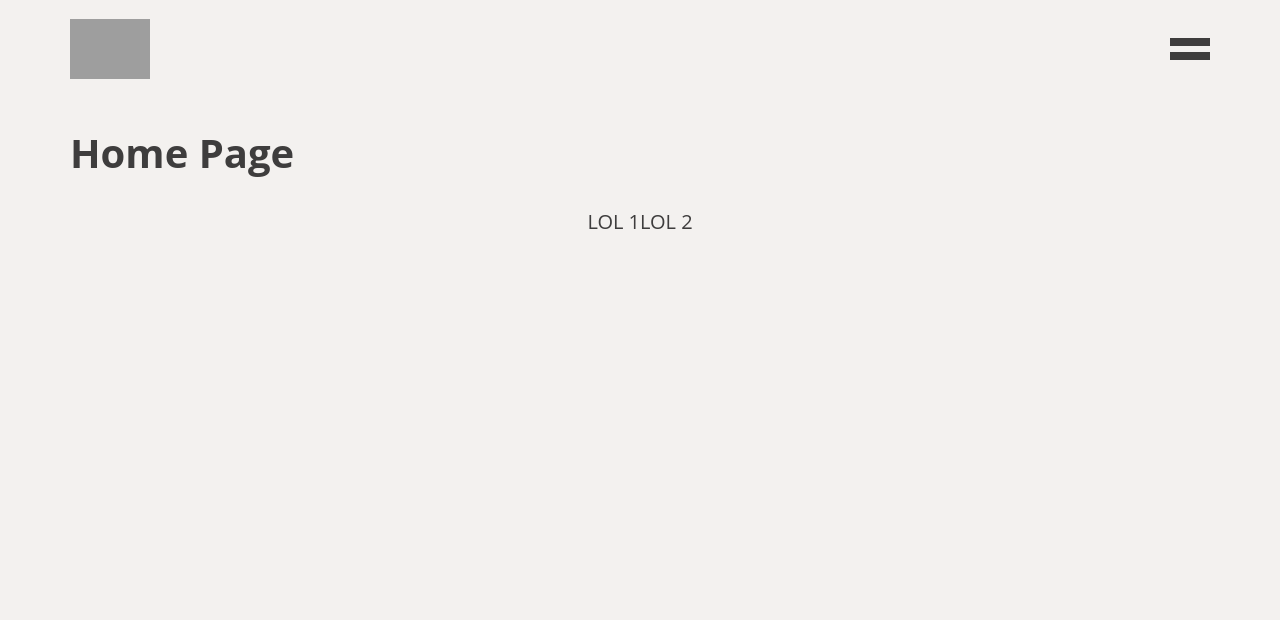
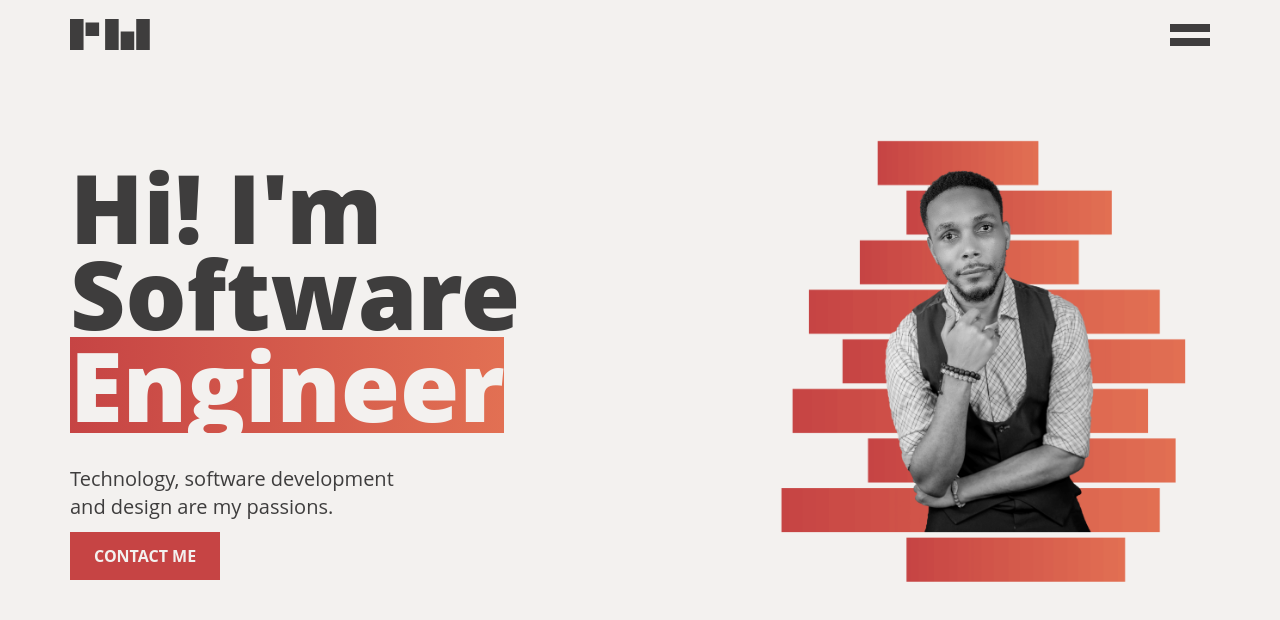
Before and after one commit to Randy-RM/portfolio-assani-beni-randy, a React (Vite) app: page / in a window 1280 px wide. Shown: the top 620 px of the page. Built offline with nearby package versions, Linux system fonts and the light colour scheme; grey boxes are pictures that could not be loaded; a web font is replaced by a local one.

Commit message:
feat : creat spacer component and hero section

```diff
--- a/src/assets/sass/abstracts/_variables.scss
+++ b/src/assets/sass/abstracts/_variables.scss
@@ -22,11 +22,11 @@ $brand-color: #c64444 !default;
 
 /// dark orange color
 /// @type Color
-$orange-color: #ffb56b !default;
+$orange-color: #ffb56b !default; ///
 
 /// Main brand gradient color
 /// @type Color
-$brand-gradient-color: linear-gradient(90deg, #c64444, #ffb56b) !default;
+$brand-gradient-color: linear-gradient(90deg, #c64444, #e27053) !default;
 
 /// Light grey
 /// @type Color
--- a/src/assets/sass/base/_helpers.scss
+++ b/src/assets/sass/base/_helpers.scss
@@ -1,3 +1,5 @@
+@use "sass:map";
+
 // -----------------------------------------------------------------------------
 // This file contains CSS helper classes.
 // -----------------------------------------------------------------------------
@@ -53,3 +55,9 @@
   position: absolute;
   width: 1px;
 }
+
+@media (max-width: map.get($breakpoints, "tablet")) {
+  .hide-bloc-on-mobile {
+    display: none;
+  }
+}
--- a/src/assets/sass/base/_typography.scss
+++ b/src/assets/sass/base/_typography.scss
@@ -1,3 +1,5 @@
+@use "sass:map";
+
 /**
  * Basic typography style for copy text
  */
@@ -49,28 +51,33 @@ body {
   color: $light-grey;
 }
 
-.font-mid-grey {
+.font-mid-grey-color {
   color: $mid-grey;
 }
 
 .font-brand-gradient-color {
   @include gradient-text(0deg, $brand-color, $orange-color);
-  font-size: 8.813rem;
 }
 
 /*----font size----*/
-h2 {
-  font-size: 3.813rem;
+.font-big-hero {
+  font-size: 6rem;
+  line-height: 0.9;
+  margin: 2rem 0;
 }
 
-@media (max-width: 1024px) {
-  h2 {
+@media (max-width: map.get($breakpoints, "tablet")) {
+  .text-center-on-mobile {
+    text-align: center;
+  }
+
+  .font-big-hero {
+    font-size: 4rem;
+  }
+}
+
+@media (max-width: map.get($breakpoints, "mobile large")) {
+  .font-big-hero {
     font-size: 3rem;
   }
 }
-
-@media (max-width: 431px) {
-  h2 {
-    font-size: 2.5rem;
-  }
-}
--- a/src/assets/sass/components/_button.scss
+++ b/src/assets/sass/components/_button.scss
@@ -0,0 +1,28 @@
+@use "sass:map";
+
+.btn {
+  font-size: 1rem;
+  font-weight: 700;
+}
+
+.btn:hover {
+  text-decoration: none;
+}
+
+.btn-primary {
+  padding: 0.8rem 1.5rem;
+  background: $brand-color;
+  color: $light-grey;
+  transition: all ease-in-out 0.3s;
+}
+
+.btn-primary:hover {
+  background: darken($brand-color, 15%);
+  color: $light-grey;
+}
+
+@media (max-width: map.get($breakpoints, "mobile large")) {
+  .btn {
+    font-size: 0.8rem;
+  }
+}
--- a/src/assets/sass/main.scss
+++ b/src/assets/sass/main.scss
@@ -4,7 +4,8 @@
 @import "abstracts/variables", "abstracts/functions", "abstracts/mixins";
 
 // 2. Vendors
-@import "vendors/normalize", "vendors/background";
+@import "vendors/normalize", "vendors/background", "vendors/width",
+  "vendors/image";
 
 // 3. Base stuff
 @import "base/base", "base/fonts", "base/typography", "base/helpers";
@@ -13,8 +14,7 @@
 @import "layout/header", "layout/footer";
 
 // 5. Components
-// @import
-//   'components/button';
+@import "components/button";
 
 // 6. Page-specific styles
 // @import
--- a/src/assets/sass/vendors/_background.scss
+++ b/src/assets/sass/vendors/_background.scss
@@ -1,5 +1,33 @@
 body {
   background: $light-grey;
+}
+
+.special-mark {
+  color: $light-grey;
+  background: $brand-gradient-color;
+  display: inline-block;
+  height: 1em;
+  line-height: 1;
+}
+
+.special-mark::before,
+.special-mark::after {
+  clip-path: inset(100%);
+  clip: rect(10px, 1px, 1px, 1px);
+  white-space: nowrap;
+  width: 1px;
+  overflow: hidden;
+  position: absolute;
+  height: 1px;
+}
+
+/* defining content properties of pseudo-elements in CSS */
+.special-mark::after {
+  content: " [highlight end] ";
+}
+
+.special-mark::before {
+  content: " [highlight start] ";
 }
 
 .bg-light-grey {
--- /dev/null
+++ b/src/assets/sass/vendors/_image.scss
@@ -0,0 +1,19 @@
+@use "sass:map";
+
+.hero-image {
+  width: 100%;
+  margin: auto;
+  display: block;
+}
+
+@media (max-width: map.get($breakpoints, "tablet")) {
+  .hero-image {
+    width: 50%;
+  }
+}
+
+@media (max-width: map.get($breakpoints, "mobile large")) {
+  .hero-image {
+    width: 100%;
+  }
+}
--- /dev/null
+++ b/src/assets/sass/vendors/_width.scss
@@ -0,0 +1,26 @@
+@use "sass:map";
+
+.width-50 {
+  width: 50%;
+}
+
+.width-40 {
+  width: 40%;
+}
+
+.width-30 {
+  width: 30%;
+}
+
+.width-20 {
+  width: 20%;
+}
+
+@media (max-width: map.get($breakpoints, "tablet")) {
+  .width-50,
+  .width-40,
+  .width-30,
+  .width-20 {
+    width: 100%;
+  }
+}
--- a/src/components/header/header.tsx
+++ b/src/components/header/header.tsx
@@ -1,5 +1,5 @@
 // import { Link } from "react-router-dom";
-import LogoRM from "../../assets/assets/logo-rm.svg";
+import LogoRM from "../../assets/images/logo-rm.svg";
 
 const Header = (): JSX.Element => {
   // return (
--- a/src/components/index.ts
+++ b/src/components/index.ts
@@ -1,2 +1,3 @@
 export { default as Header } from './header/header';
 export { default as Container } from './container/container';
+export { default as Spacer } from './spacer/spacer';
--- /dev/null
+++ b/src/components/spacer/spacer.tsx
@@ -0,0 +1,12 @@
+interface SpacerProps {
+  height?: 1 | 2 | 3 | 4 | 5 | 6;
+}
+
+const Spacer = (props: SpacerProps): JSX.Element => {
+  let { height } = props;
+  height = height || 1;
+
+  return <div style={{ height: `${height}rem` }}></div>;
+};
+
+export default Spacer;
--- a/src/pages/frontoffice/home.tsx
+++ b/src/pages/frontoffice/home.tsx
@@ -1,5 +1,6 @@
 import { Helmet } from "react-helmet";
-import { Container } from "../../components";
+import { Container, Spacer } from "../../components";
+import RandyPicture from "../../assets/images/rm-hero-photo.png";
 
 const Home = (): JSX.Element => {
   return (
@@ -9,16 +10,49 @@ const Home = (): JSX.Element => {
         <title>Home | Randy Assani Portfolio</title>
       </Helmet>
       <main className="container">
-        <h1>Home Page</h1>
+        {/**Hero section start */}
+        <div className="bg-light-grey">
+          <Spacer height={2} />
           <Container
             flexDirection="row"
-          justifyContent="center"
+            justifyContent="space-between"
             alignItems="center"
             flexWrap="wrap"
           >
-          <div>LOL 1</div>
-          <div>LOL 2</div>
+            <div className="width-50 text-center-on-mobile">
+              <p className="font-big-hero font-w-Black">
+                {`Hi! I'm`}
+                <br />
+                <span>{`Software`}</span>
+                <br />
+                <span>
+                  <mark className="special-mark">{`Engineer`}</mark>
+                </span>
+              </p>
+              <p className="font-lead-hero">
+                {`Technology, software development`}
+                <br />
+                {`and design are my passions.`}
+              </p>
+              <p>
+                <a href="#" className="btn btn-primary">
+                  CONTACT ME
+                </a>
+              </p>
+            </div>
+            <div className="width-40 hide-bloc-on-mobile">
+              <p>
+                <img
+                  src={RandyPicture}
+                  alt="Randy Assani"
+                  className="hero-image"
+                />
+              </p>
+            </div>
           </Container>
+          <Spacer height={2} />
+        </div>
+        {/**Hero section end */}
       </main>
     </>
   );
```
Lines whose indentation alone changed are shown as unchanged.
